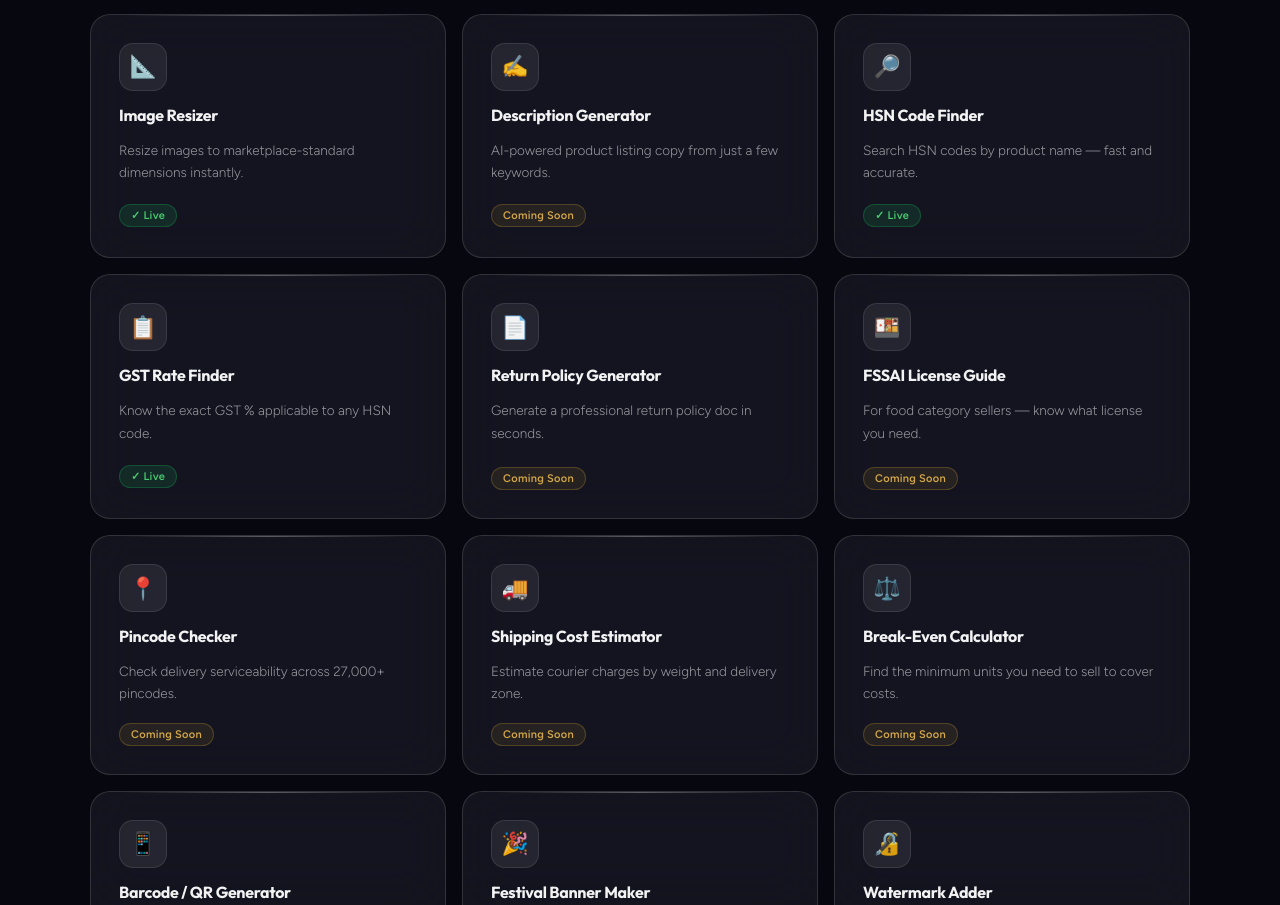
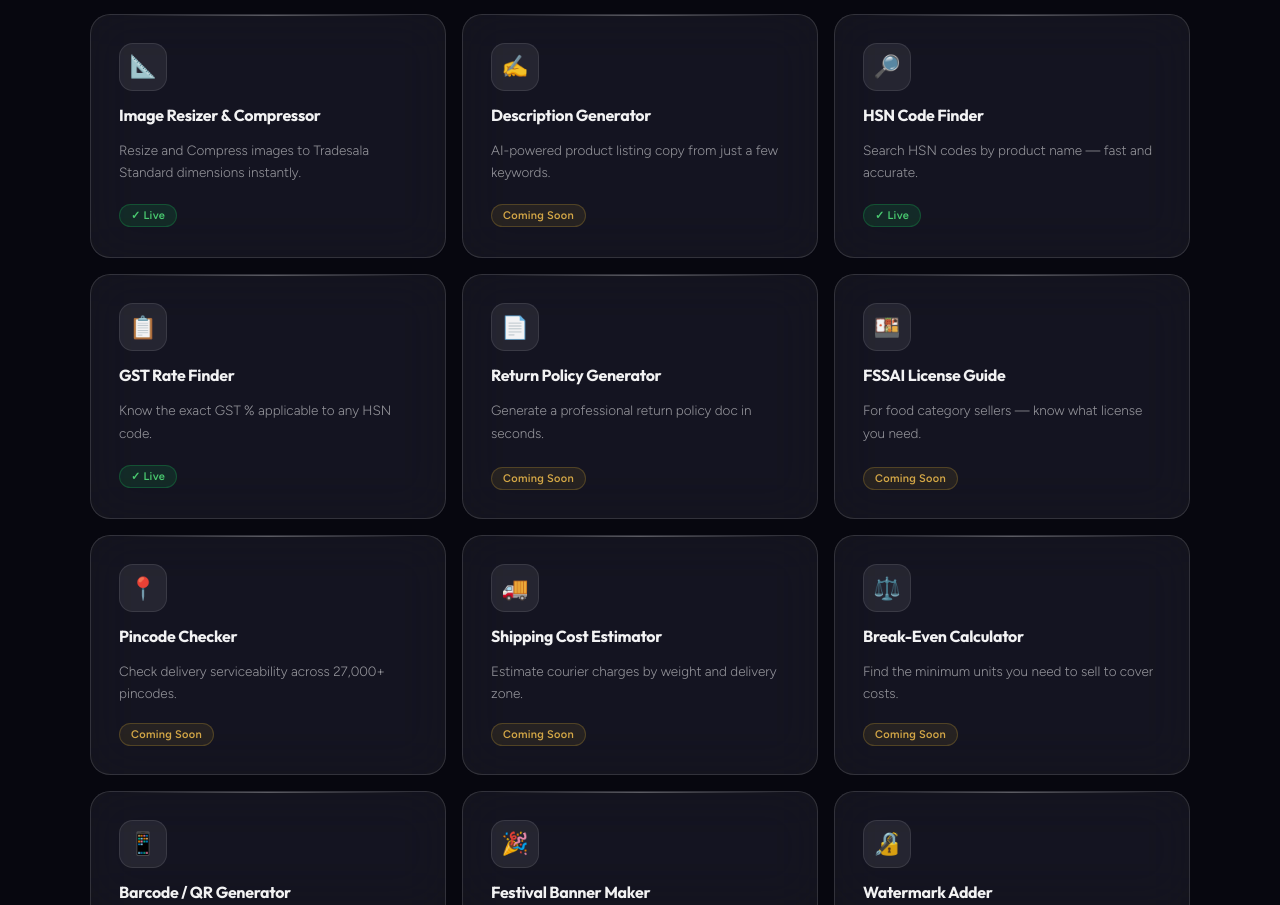
Before and after one commit to tradesala-dev/tools-tradesala.github.io, a plain HTML site: page index.html in a window 1280 px wide. Shown: the part 1213-2118 px from the top of the page. Drawn offline with Linux system fonts and the light colour scheme.

Commit message:
Update index.html
"Compressor" word added in Image Resizer

```diff
--- a/index.html
+++ b/index.html
@@ -544,8 +544,8 @@ footer a:hover{color:var(--red)}
 
     <div class="card" data-cat="product" data-name="product image resizer" onclick="location.href='./tools/image-resizer.html'" style="cursor:pointer">
       <div class="card-icon">📐</div>
-      <div class="card-name">Image Resizer</div>
-      <div class="card-desc">Resize images to marketplace-standard dimensions instantly.</div>
+      <div class="card-name">Image Resizer & Compressor</div>
+      <div class="card-desc">Resize and Compress images to Tradesala Standard dimensions instantly.</div>
       <div class="card-foot"><span class="badge badge-live">✓ Live</span><div class="card-arrow">→</div></div>
     </div>
 
```
